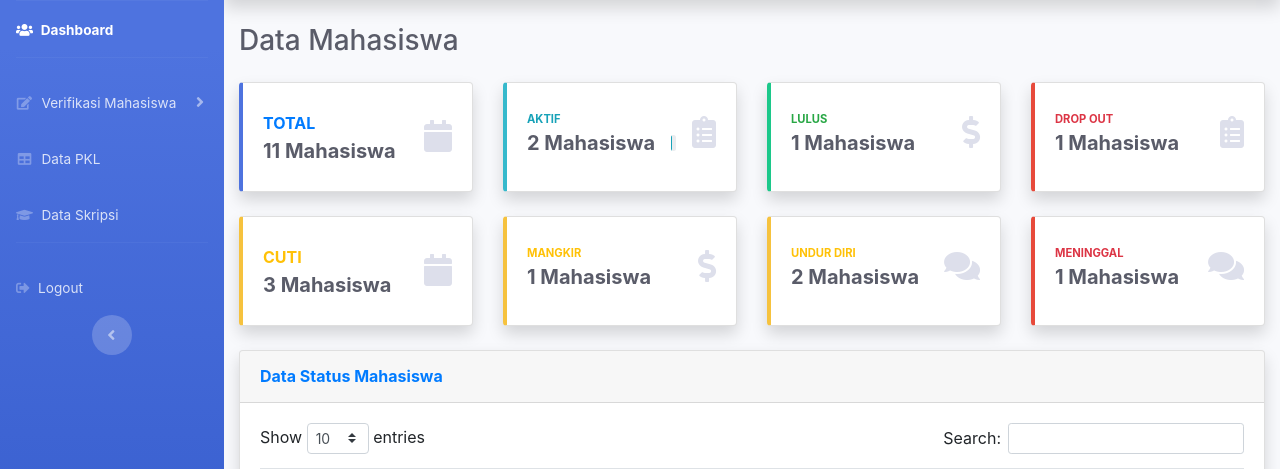
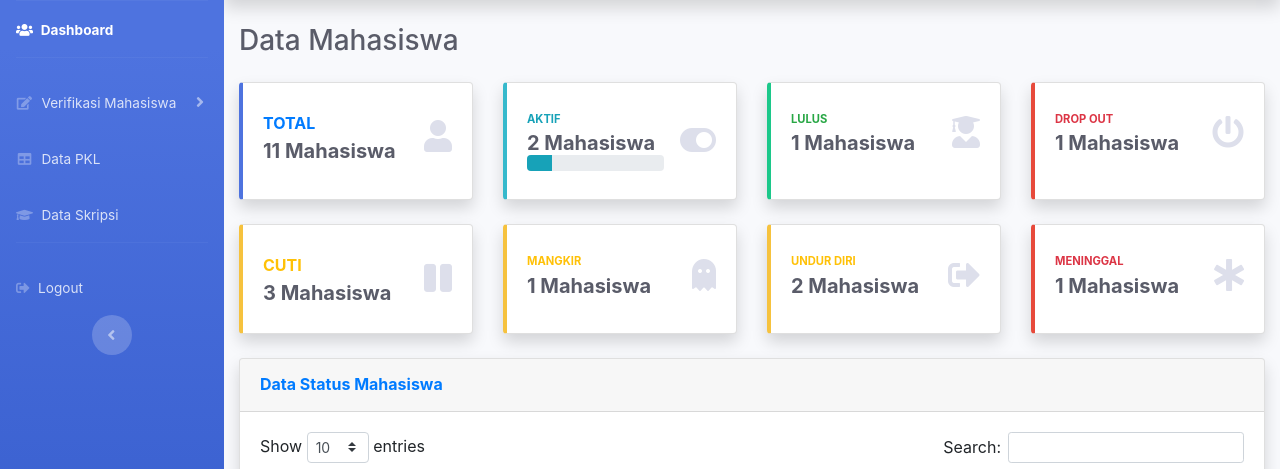
Before and after one commit to nikolaswidad/PPL_B_2022_8, a PHP site: page /dosen_datamhs.php in a window 1280 px wide. Shown: the part 70-539 px from the top of the page. Run offline with PHP 8.4, Linux system fonts and the light colour scheme; a user stored in the database is signed in; data comes from the database, SQL or seed files in the repository; some libraries are stand-ins or nearby versions.

Commit message:
Dashboard Dosen

```diff
--- a/dosen_datamhs.php
+++ b/dosen_datamhs.php
@@ -70,7 +70,7 @@
                                             </div>
                                         </div>
                                         <div class="col-auto">
-                                            <i class="fas fa-calendar fa-2x text-gray-300"></i>
+                                            <i class="fas fa-user fa-2x text-gray-300"></i>
                                         </div>
                                     </div>
                                 </div>
@@ -112,7 +112,7 @@
                                             </div>
                                         </div>
                                         <div class="col-auto">
-                                            <i class="fas fa-clipboard-list fa-2x text-gray-300"></i>
+                                            <i class="fas fa-toggle-on fa-2x text-gray-300"></i>
                                         </div>
                                     </div>
                                 </div>
@@ -140,7 +140,7 @@
                                             </div>
                                         </div>
                                         <div class="col-auto">
-                                            <i class="fas fa-dollar-sign fa-2x text-gray-300"></i>
+                                            <i class="fas fa-user-graduate fa-2x text-gray-300"></i>
                                         </div>
                                     </div>
                                 </div>
@@ -173,7 +173,7 @@
                                             </div>
                                         </div>
                                         <div class="col-auto">
-                                            <i class="fas fa-clipboard-list fa-2x text-gray-300"></i>
+                                            <i class="fas fa-power-off fa-2x text-gray-300"></i>
                                         </div>
                                     </div>
                                 </div>
@@ -206,7 +206,7 @@
                                             </div>
                                         </div>
                                         <div class="col-auto">
-                                            <i class="fas fa-calendar fa-2x text-gray-300"></i>
+                                            <i class="fas fa-pause fa-2x text-gray-300"></i>
                                         </div>
                                     </div>
                                 </div>
@@ -234,7 +234,7 @@
                                             </div>
                                         </div>
                                         <div class="col-auto">
-                                            <i class="fas fa-dollar-sign fa-2x text-gray-300"></i>
+                                            <i class="fas fa-ghost fa-2x text-gray-300"></i>
                                         </div>
                                     </div>
                                 </div>
@@ -262,7 +262,8 @@
                                             </div>
                                         </div>
                                         <div class="col-auto">
-                                            <i class="fas fa-comments fa-2x text-gray-300"></i>
+                                            <i class="fas fa-sign-out-alt fa-2x text-gray-300"></i>
+                                            <i class="fa-solid fa-"></i>
                                         </div>
                                     </div>
                                 </div>
@@ -290,7 +291,7 @@
                                             </div>
                                         </div>
                                         <div class="col-auto">
-                                            <i class="fas fa-comments fa-2x text-gray-300"></i>
+                                            <i class="fas fa-star-of-life fa-2x text-gray-300"></i>
                                         </div>
                                     </div>
                                 </div>
```
